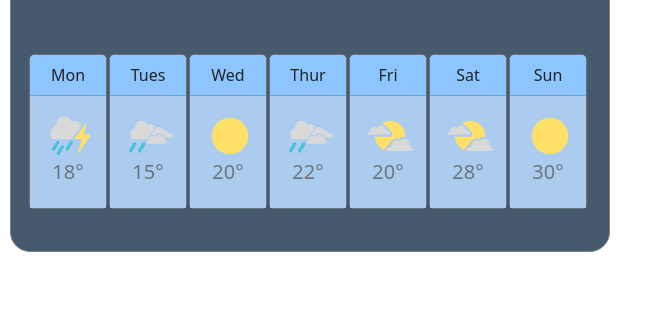
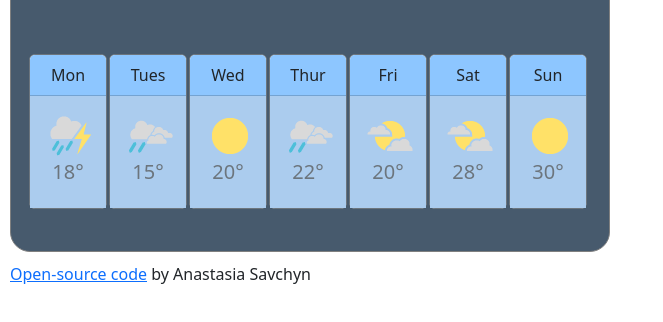
Before and after one commit to SavchynNastya/SheCodesPlus-project, a plain HTML site: page index.html in a window 1280 px wide. Shown: the part 224-546 px from the top of the page, without its empty margins (0-663 px from the left). Drawn offline with nearby package versions, Linux system fonts and the light colour scheme.

Commit message:
added link below

```diff
--- a/index.html
+++ b/index.html
@@ -137,6 +137,7 @@
         </div>
       </div>
     </div>
+    <p><a href="https://github.com/SavchynNastya/SheCodesPlus-project">Open-source code</a> by Anastasia Savchyn</p>
       <script src="script.js"></script>
   </body>
 </html>
--- a/styles.css
+++ b/styles.css
@@ -37,6 +37,15 @@ h2 {
   color: #e4f1fe;
   margin: 0;
   padding: 0;
+}
+
+p {
+  position: relative;
+  left: 10px;
+}
+
+#source-code {
+  font-family: monospace;
 }
 
 form input {
```
